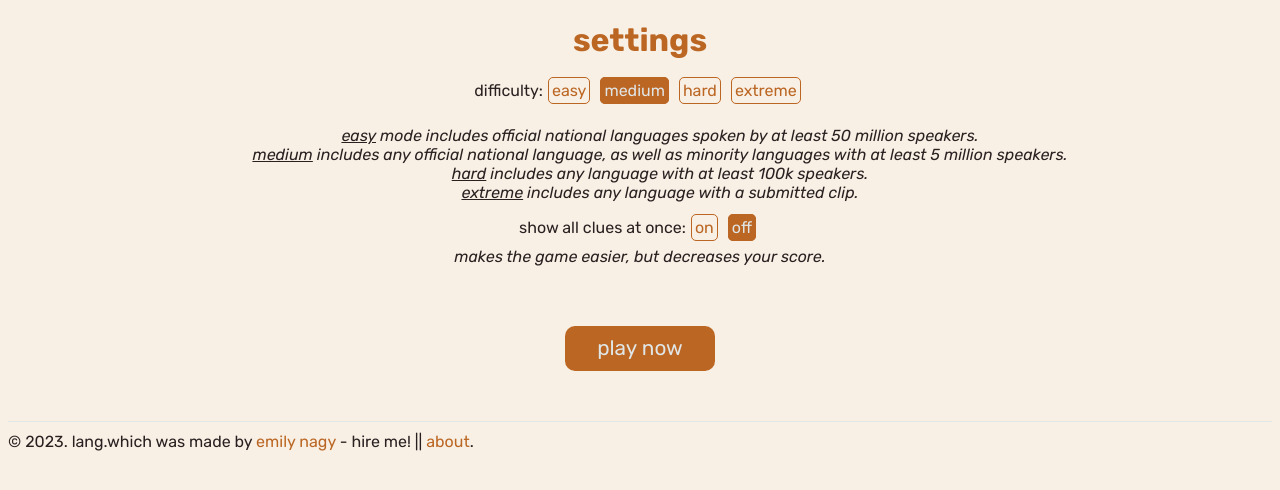
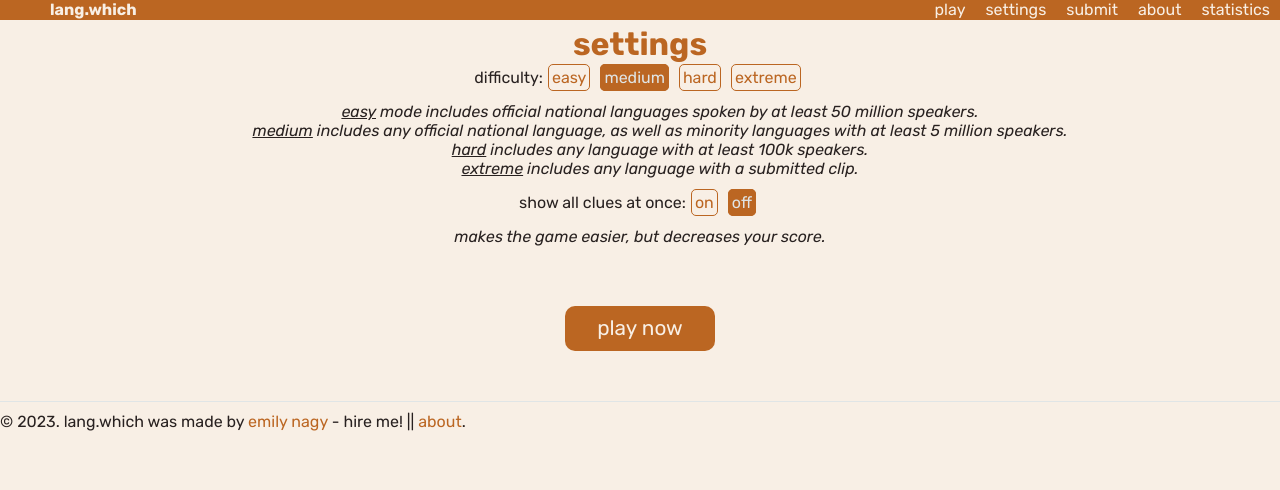
Before and after one commit to itisem/lang-which, a Next.js app: page /settings in a window 1280 px wide. Shown: the top 490 px of the page. Built offline with nearby package versions, Linux system fonts and the light colour scheme.

Commit message:
some design changes

```diff
--- a/app/layout.tsx
+++ b/app/layout.tsx
@@ -11,8 +11,32 @@ export default function Layout({children}: LayoutProps){
 	return <html lang = "en">
 		<body>
 			<header className = {styles.header}>
-				<input type = "checkbox" id = "menu-toggle" />
-				<label htmlFor = "menu-toggle"></label>
+				<input type = "checkbox" id = "menu-toggle" className = {styles.checkbox} />
+				<label htmlFor = "menu-toggle" className = {styles.lines}>
+					<span className = {styles.line1}></span>
+					<span className = {styles.line2}></span>
+					<span className = {styles.line3}></span>
+				</label>
+				<menu className = {styles.menu}>
+					<li>
+						<Link href = "/"><b>lang.which</b></Link>
+					</li>
+					<li>
+						<Link href = "/statistics">statistics</Link>
+					</li>
+					<li>
+						<Link href = "/about">about</Link>
+					</li>
+					<li>
+						<Link href = "/submit">submit</Link>
+					</li>
+					<li>
+						<Link href = "/settings">settings</Link>
+					</li>
+					<li>
+						<Link href = "/play">play</Link>
+					</li>
+				</menu>
 			</header>
 			<main className = {styles.container}>
 				{children}
--- a/components/radio-button-group.tsx
+++ b/components/radio-button-group.tsx
@@ -18,7 +18,6 @@ const defaultCallback = x => x;
 export default function RadioButtonGroup({buttons, defaultValue, callback, name}: RadioButtonGroupProps){
 	const [value, setValue] = useState(defaultValue);
 	callback = callback ?? defaultCallback;
-	useEffect(() => setValue(defaultValue), [defaultValue]);
 	return <>{
 		buttons.map(x =>
 			<div className = {styles.button} key={x.value}>
--- a/styles/global.css
+++ b/styles/global.css
@@ -2,6 +2,7 @@
 
 *, *::before, *::after{
 	box-sizing: border-box;
+	margin: 0px;
 }
 
 :root{
@@ -18,6 +19,9 @@ body{
 	background: var(--background);
 	color: var(--text);
 	font-family: Rubik, sans-serif;
+	margin: 0px;
+	padding: 0px;
+	top: 0px;
 }
 
 a{
@@ -28,6 +32,10 @@ a{
 
 a:hover{
 	color: var(--alt-highlight);
+}
+
+h1, h2, h3, ul{
+	margin: 5px 0px;
 }
 
 h1, h2{
@@ -58,7 +66,7 @@ h2:after{
 
 p{
 	text-align: justify;
-	margin: 0 auto;
+	margin: 5px auto;
 }
 
 summary{
--- a/styles/homepage.module.css
+++ b/styles/homepage.module.css
@@ -23,7 +23,7 @@
 
 .play{
 	background: var(--highlight);
-	color: var(--light);
+	color: var(--background);
 	transition: 0.2s background;
 }
 
--- a/styles/layout.module.css
+++ b/styles/layout.module.css
@@ -3,12 +3,12 @@
 	margin: 0 auto;
 }
 
-.header{
-
+.container{
+	margin-top: 5px;
 }
 
-.header input{
-	display: none;
+.header{
+	margin: 0px;
 }
 
 .footer{
@@ -16,3 +16,42 @@
 	padding-top: 10px;
 	border-top: 1px solid var(--light);
 }
+
+.menu{
+	list-style-type: none;
+	display: none;
+	transition: transform 0.2s;
+	transform: translateX(-100vw);
+}
+
+.menu a{
+	color: var(--background);
+}
+
+.menu a:hover{
+	color: var(--light);
+}
+
+@media(min-width: 1200px){
+	.menu{
+		display: block;
+		transform: translateX(0px);
+		height: 20px;
+		top: 0px;
+		width: 100vw;
+		background: var(--highlight);
+	}
+
+	.menu li{
+		float: right;
+		margin: 0px 10px;
+	}
+
+	.menu li:first-child{
+		float: left;
+	}
+
+	.lines, .checkbox{
+		display: none;
+	}
+}
```
Also changed, not shown: app/statistics/client-page.tsx (+8 -3 lines).
